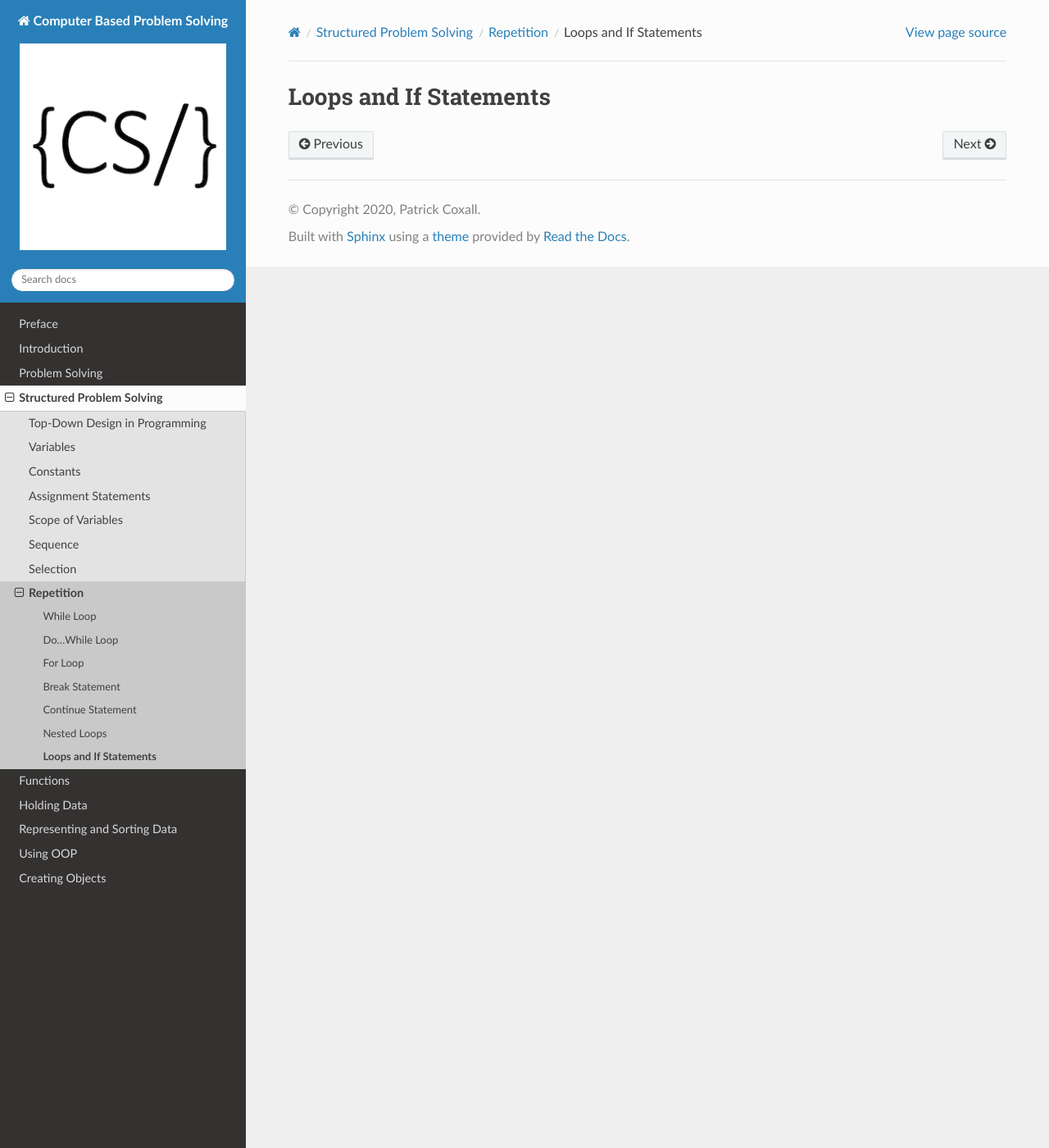
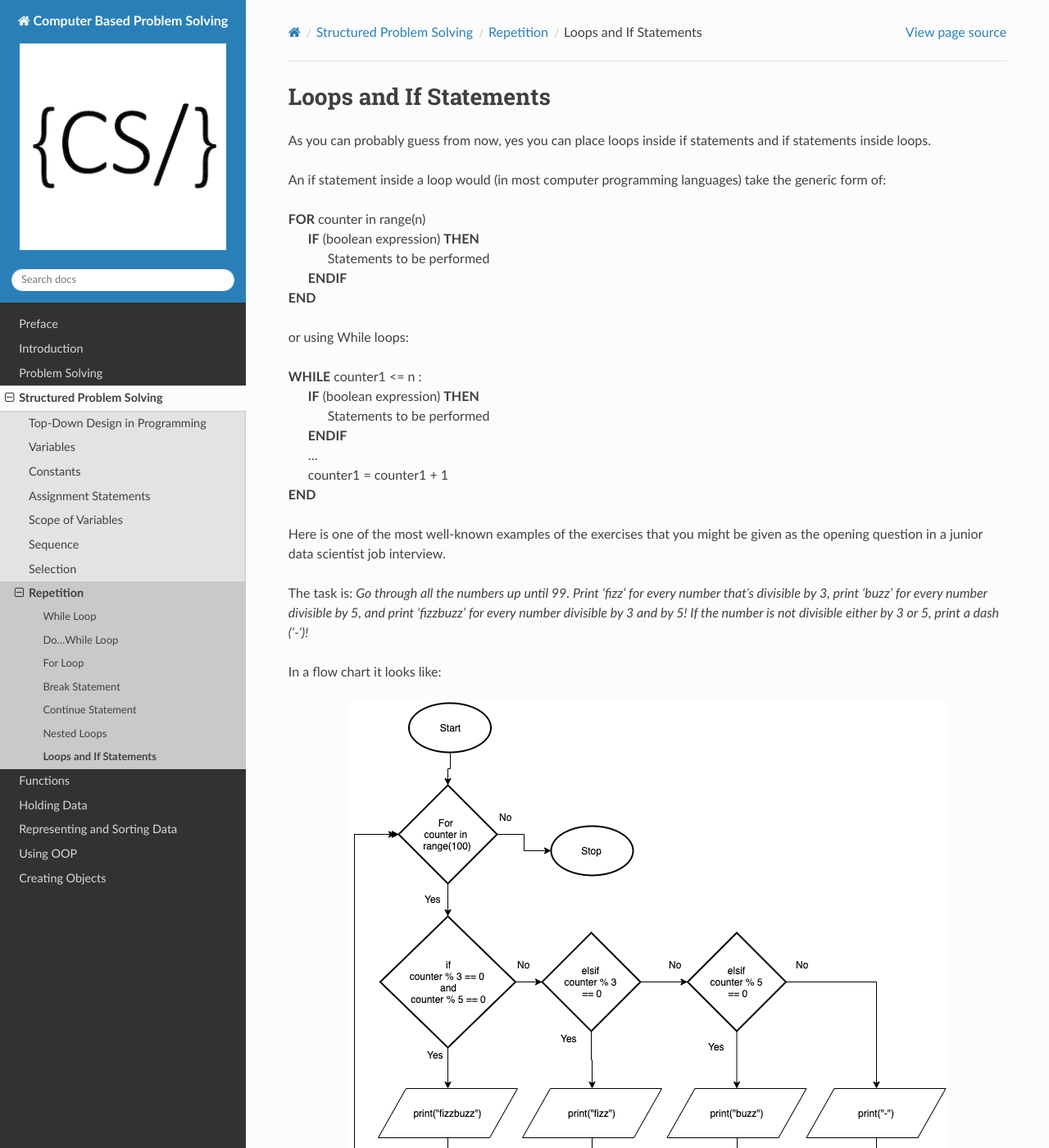
Before and after one commit to Mr-Coxall/Computer-Based-Problem-Solving, a Sphinx documentation site: the page built from docs/structured-problem-solving/loops-and-if-statements.rst, in a window 1280 px wide and 1400 px high. Shown: the whole window at 82% size. Built offline with Sphinx 7.4.7 and the Read the Docs theme 2.0.0, drawn with Linux system fonts in a browser that asks for light colours; pages that are not in the unit, such as notebooks, are missing from menus; some of the changed text lies outside the part shown.

Commit message:
loops and if statements

```diff
--- a/docs/structured-problem-solving/loops-and-if-statements.rst
+++ b/docs/structured-problem-solving/loops-and-if-statements.rst
@@ -2,3 +2,120 @@
 
 Loops and If Statements
 =======================
+
+As you can probably guess from now, yes you can place loops inside if statements and if statements inside loops.
+
+An if statement inside a loop would (in most computer programming languages) take the generic form of:
+
+| **FOR** counter in range(n)
+|     **IF** (boolean expression) **THEN**
+|         Statements to be performed
+|     **ENDIF**
+| **END**
+
+or using While loops:
+
+| **WHILE** counter1 <= n :
+|     **IF** (boolean expression) **THEN**
+|         Statements to be performed
+|     **ENDIF**
+|     ...
+|     counter1 = counter1 + 1
+| **END**
+
+Here is one of the most well-known examples of the exercises that you might be given as the opening question in a junior data scientist job interview.
+
+The task is:
+*Go through all the numbers up until 99. Print ‘fizz’ for every number that’s divisible by 3, print ‘buzz’ for every number divisible by 5, and print ‘fizzbuzz’ for every number divisible by 3 and by 5! If the number is not divisible either by 3 or 5, print a dash (‘-‘)!*
+
+In a flow chart it looks like:
+
+.. image:: ./images/loops-and-if-statements.png
+   :alt: Loops and If Statements
+   :align: center
+
+The following code snippet is a nested loop example of a 2 digit odometer:
+
+.. tabs::
+
+  .. group-tab:: C++
+
+    .. code-block:: C++
+
+		// Copyright (c) 2019 St. Mother Teresa HS All rights reserved.
+		//
+		// Created by: Mr. Coxall
+		// Created on: Oct 2019
+		// This program uses a nested loop
+
+		#include <iostream>
+
+		main() {
+		    // this function uses a nested loop
+		    int counter1;
+		    int counter2;
+
+		    // process & output
+		    for (counter1 = 0; counter1 < 10; counter1++) {
+		        for (counter2 = 0; counter2 < 10; counter2++) {
+		            std::cout << "Odometer reading: " << counter1 << counter2 << std::endl;
+		        }
+		    }
+		}
+
+  .. group-tab:: Go
+
+    .. code-block:: Go
+
+      // nested loop
+
+  .. group-tab:: Java
+
+    .. code-block:: Java
+
+      // nested loop
+
+
+  .. group-tab:: JavaScript
+
+    .. code-block:: JavaScript
+
+      // nested loop
+
+  .. group-tab:: Python3
+
+    .. code-block:: Python
+
+		#!/usr/bin/env python3
+
+		# Created by: Mr. Coxall
+		# Created on: Oct 2019
+		# This program uses a nested loop
+
+
+		def main():
+		    # this function uses a nested loop
+
+		    counter1 = 0
+		    counter2 = 0
+
+		    # process & output
+		    for counter1 in range(10):
+		        for counter2 in range(10):
+		            print("Odometer {0}{1}".format(counter1, counter2))
+
+
+		if __name__ == "__main__":
+		    main()
+
+  .. group-tab:: Ruby
+
+    .. code-block:: Ruby
+
+      // nested loop
+
+  .. group-tab:: Swift
+
+    .. code-block:: Swift
+
+      // nested loop
```
Also changed, not shown: docs/structured-problem-solving/images/loops-and-if-statements.png (added), 3 other files.
